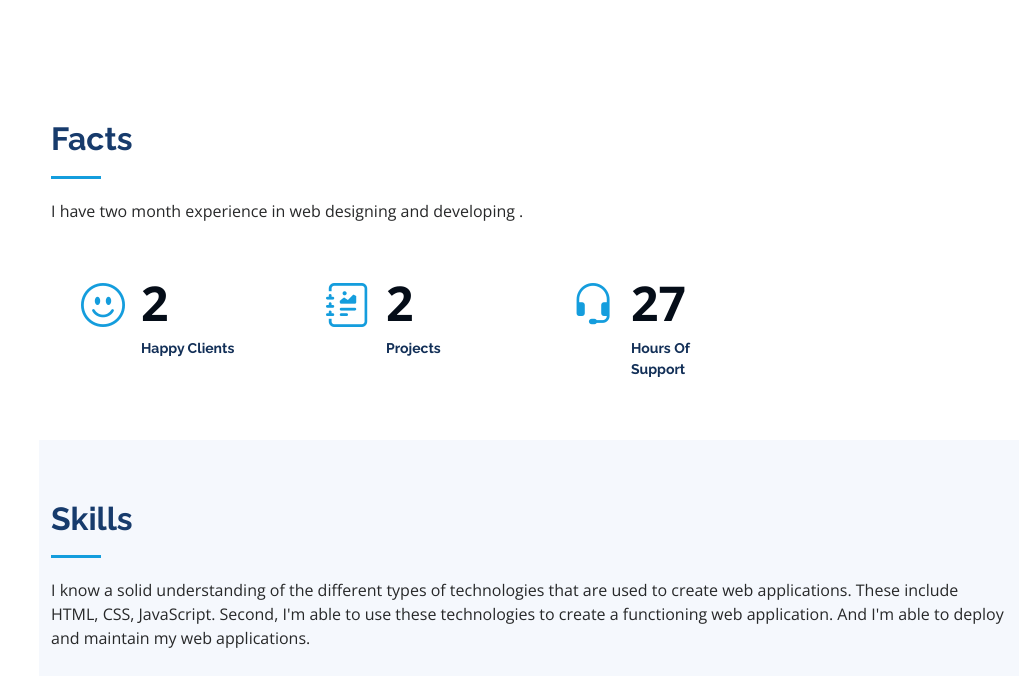
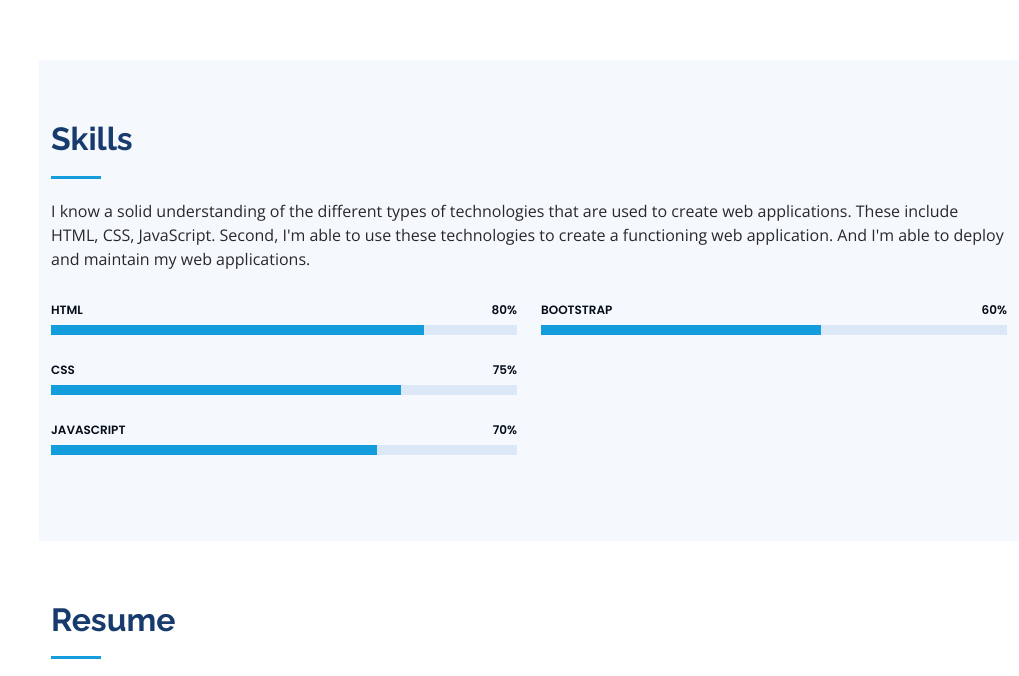
Before and after one commit to vipinrajpachat/personalsite, a plain HTML site: page index.html in a window 1280 px wide. Shown: the part 1359-2035 px from the top of the page, without its empty margins (261-1280 px from the left). Drawn offline with nearby package versions, Linux system fonts and the light colour scheme.

Commit message:
Add files via upload

```diff
--- a/index.html
+++ b/index.html
@@ -121,45 +121,6 @@
 
       </div>
     </section><!-- End About Section -->
-
-    <!-- ======= Facts Section ======= -->
-    <section id="facts" class="facts">
-      <div class="container">
-
-        <div class="section-title">
-          <h2>Facts</h2>
-          <p>I have two month experience in web designing and developing  .</p>
-        </div>
-
-        <div class="row no-gutters">
-
-          <div class="col-lg-3 col-md-6 d-md-flex align-items-md-stretch" data-aos="fade-up">
-            <div class="count-box">
-              <i class="bi bi-emoji-smile"></i>
-              <span data-purecounter-start="0" data-purecounter-end="2" data-purecounter-duration="1" class="purecounter"></span>
-              <p><strong>Happy Clients</strong></p>
-            </div>
-          </div>
-
-          <div class="col-lg-3 col-md-6 d-md-flex align-items-md-stretch" data-aos="fade-up" data-aos-delay="100">
-            <div class="count-box">
-              <i class="bi bi-journal-richtext"></i>
-              <span data-purecounter-start="0" data-purecounter-end="2" data-purecounter-duration="1" class="purecounter"></span>
-              <p><strong>Projects</strong></p>
-            </div>
-          </div>
-
-          <div class="col-lg-3 col-md-6 d-md-flex align-items-md-stretch" data-aos="fade-up" data-aos-delay="200">
-            <div class="count-box">
-              <i class="bi bi-headset"></i>
-              <span data-purecounter-start="0" data-purecounter-end="27" data-purecounter-duration="1" class="purecounter"></span>
-              <p><strong>Hours Of Support</strong></p>
-            </div>
-          </div>
-        </div>
-
-      </div>
-    </section><!-- End Facts Section -->
 
     <!-- ======= Skills Section ======= -->
     <section id="skills" class="skills section-bg">
@@ -399,8 +360,7 @@
                 <h4>Call:</h4>
                 <p>+91 9447855032 </p>
               </div>
-
-              <iframe src="https://www.google.com/maps/embed?pb=!1m14!1m8!1m3!1d12097.433213460943!2d-74.0062269!3d40.7101282!3m2!1i1024!2i768!4f13.1!3m3!1m2!1s0x0%3A0xb89d1fe6bc499443!2sDowntown+Conference+Center!5e0!3m2!1smk!2sbg!4v1539943755621" frameborder="0" style="border:0; width: 100%; height: 290px;" allowfullscreen></iframe>
+              <iframe src="https://www.google.com/maps/embed?pb=!1m18!1m12!1m3!1d1957.2326398399707!2d75.82171438923106!3d11.153145279889268!2m3!1f0!2f0!3f0!3m2!1i1024!2i768!4f13.1!3m3!1m2!1s0x3ba650c467ec3f55%3A0xdcbb29f4748fb731!2sMurukallingal%20Rd%2C%20Kozhikode%2C%20Kerala!5e0!3m2!1sen!2sin!4v1672410480760!5m2!1sen!2sin" frameborder="0" style="border:0; width: 100%; height: 290px;" allowfullscreen></iframe>
             </div>
 
           </div>
```
